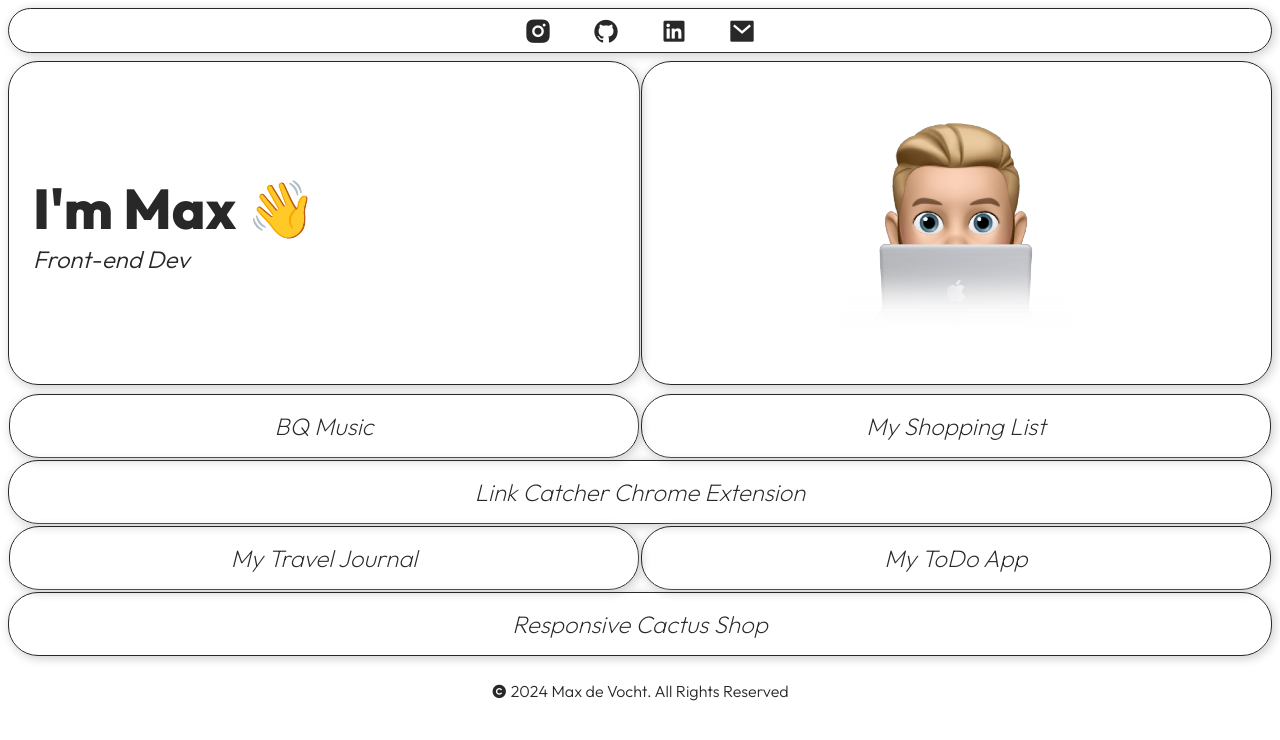
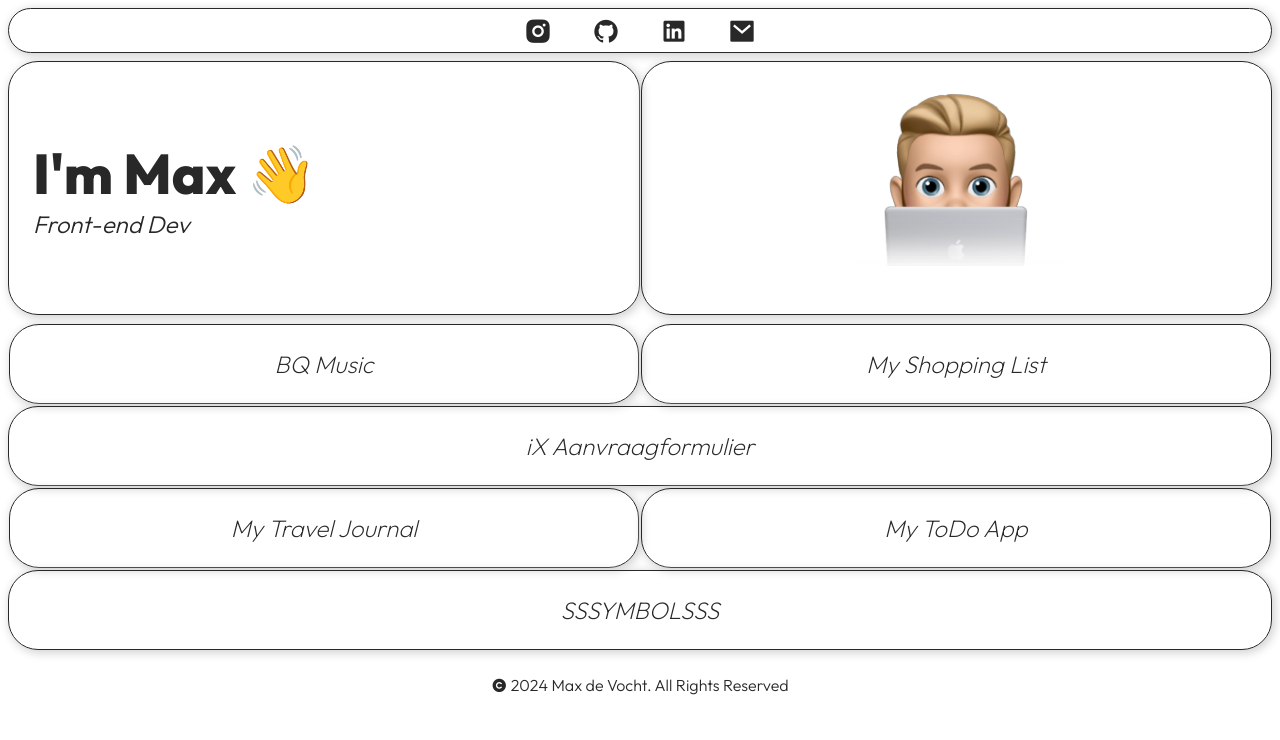
Before and after one commit to maxdevocht/my-portfolio-site, a React (Vite) app: page / in a window 1280 px wide. Shown: the top 740 px of the page. Built offline with nearby package versions, Linux system fonts and the light colour scheme.

Commit message:
Added links

```diff
--- a/src/components/Links.jsx
+++ b/src/components/Links.jsx
@@ -9,11 +9,11 @@ export default function Links() {
                         <a href="" className="link--title">BQ Music</a>
                     </button>
                     <button className="link--btn shadow">
-                        <a href="" className="link--title">My Shopping List</a>
+                        <a href="https://mijnlijst.netlify.app" className="link--title">My Shopping List</a>
                     </button>
                 </div>
                 <button className="second--btn shadow">
-                        <a href="" className="link--title">Link Catcher Chrome Extension</a>
+                        <a href="https://ixperium-aanvraagformulier.netlify.app" className="link--title">iX Aanvraagformulier</a>
                 </button>
             </div>
             <div className="second--section">
@@ -26,7 +26,7 @@ export default function Links() {
                     </button>
                 </div>
                 <button className="second--btn shadow">
-                        <a href="" className="link--title">Responsive Cactus Shop</a>
+                        <a href="https://responsive-nft-page.netlify.app" className="link--title">SSSYMBOLSSS</a>
                 </button>
             </div>
         </section>
--- a/src/index.css
+++ b/src/index.css
@@ -144,7 +144,7 @@ body {
 
 .link--btn {
   width: 50%;
-  padding: 1rem 1.5rem;
+  padding: 1.5rem 1.5rem;
   margin: 1px;
   border: 1px solid var(--color-black);
   border-radius: 30px;
@@ -155,7 +155,7 @@ body {
 
 .second--btn {
   width: 100%;
-  padding: 1rem 1.5rem;
+  padding: 1.5rem 1.5rem;
   margin: 1px;
   border: 1px solid var(--color-black);
   border-radius: 30px;
@@ -199,14 +199,14 @@ body {
   }
 
   .header--info {
-    height: 324px;
+    height: 254px;
     display: flex;
     flex-direction: column;
     justify-content: center;
   }
 
   .header--img {
-    height: 324px;
+    height: 254px;
   }
 
   .name {
```
